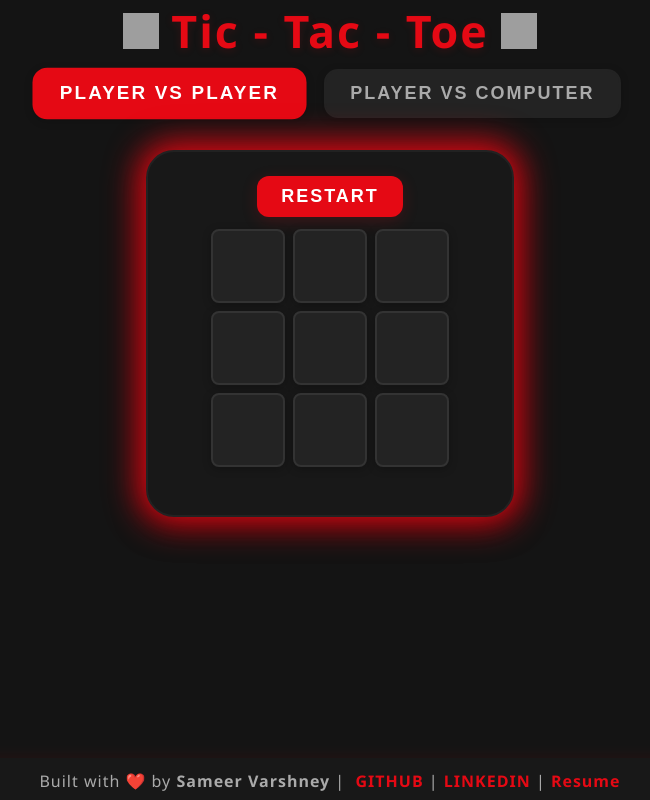
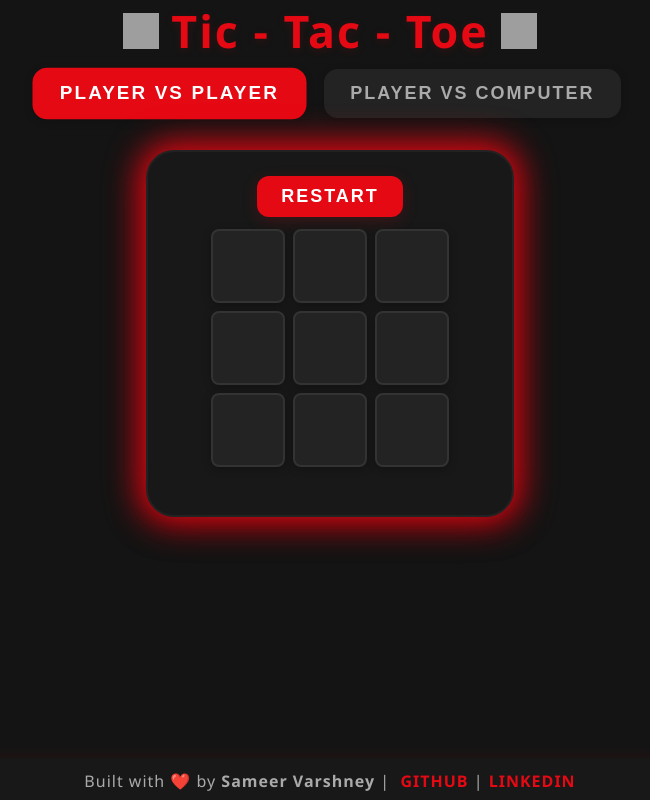
Before and after one commit to sameervarshney03/Tic-Tac-Toe, a React (Create React App) app: page / in a window 1280 px wide. Shown: the whole page, without its empty margins (310-960 px from the left). Built offline with nearby package versions, Linux system fonts and the light colour scheme; grey boxes are pictures that could not be loaded.

Commit message:
Fix bugs

```diff
--- a/src/App.tsx
+++ b/src/App.tsx
@@ -271,8 +271,7 @@
       <footer className="footer">
         Built with ❤️ by <strong>Sameer Varshney</strong>&nbsp;|&nbsp; <a href="https://github.com/sameervarshney03" target="_blank" rel="noopener noreferrer">GITHUB</a>
         &nbsp;|&nbsp;
-        <a href="https://www.linkedin.com/in/sameer-varshney-87102b319" target="_blank" rel="noopener noreferrer">LINKEDIN</a>&nbsp;|&nbsp;
-        <a href="https://drive.google.com/file/d/1kL9KWoAU1RzVDPdl0j9XcLyrnj7QGnbS/view?usp=sharing" target="_blank" rel="noopener noreferrer">Resume</a>
+        <a href="https://www.linkedin.com/in/sameer-varshney-87102b319" target="_blank" rel="noopener noreferrer">LINKEDIN</a>
       </footer>
     </div>
   );
```
